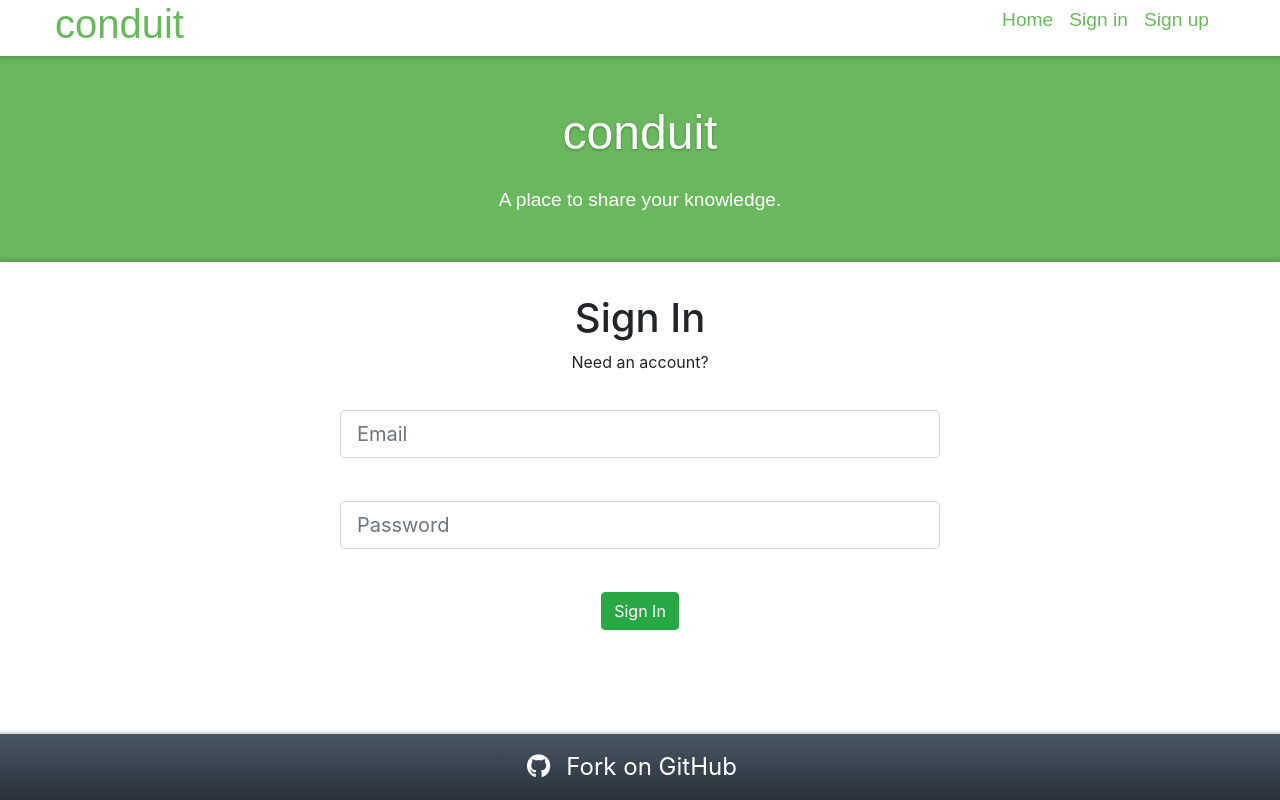
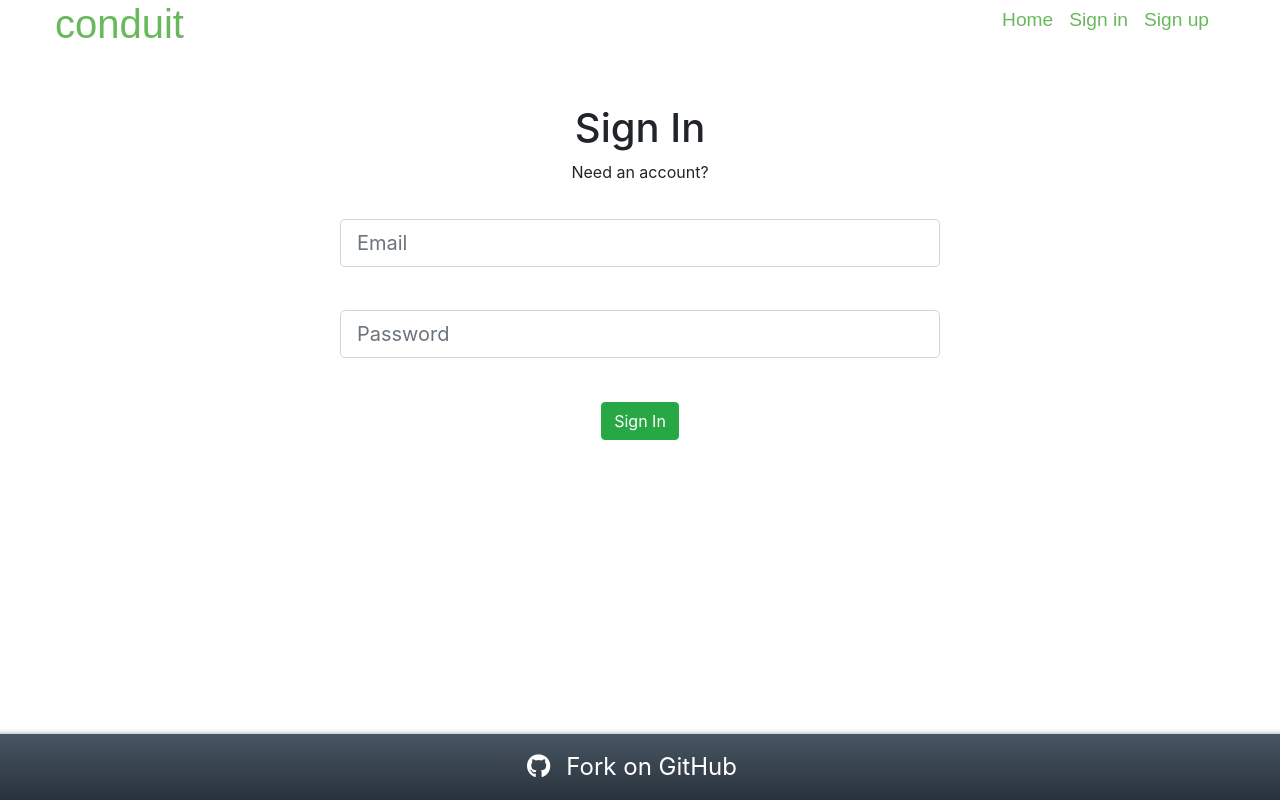
Before and after one commit to anupamroy8/conduit-react, a React (Create React App) app: page /login in a window 1280 px wide. Built offline with nearby package versions, Linux system fonts and the light colour scheme.

Commit message:
hero section removed from signin

```diff
--- a/src/components/App.js
+++ b/src/components/App.js
@@ -18,7 +18,6 @@ class App extends React.Component {
     return (
       <>
         <Header />
-        <Hero />
         <Switch>
           <Route path="/" component={Articles} exact />
           <Route path="/login" component={Signin} />
--- a/src/components/Articles.js
+++ b/src/components/Articles.js
@@ -1,6 +1,7 @@
 import React from "react";
 import Tags from "./Tags";
 import uuid from "react-uuid";
+import Hero from "./Hero";
 
 class Articles extends React.Component {
   constructor(props) {
@@ -44,6 +45,8 @@ class Articles extends React.Component {
 
   render() {
     return (
+      <>
+      <Hero />
       <section className="main container">
         <div className="row">
           <article className="articles">
@@ -119,6 +122,7 @@ class Articles extends React.Component {
           <Tags tags={this.state.tags} tagChange={(tag) => this.handleTags(tag)} />
         </div>
       </section>
+      </>
     );
   }
 }
--- a/src/style.css
+++ b/src/style.css
@@ -141,6 +141,7 @@ ul a {
 /* Sign In */
 .center {
   text-align: center;
+  margin-top: 3rem;
 }
 input {
     margin-top: 1.2rem;
```
